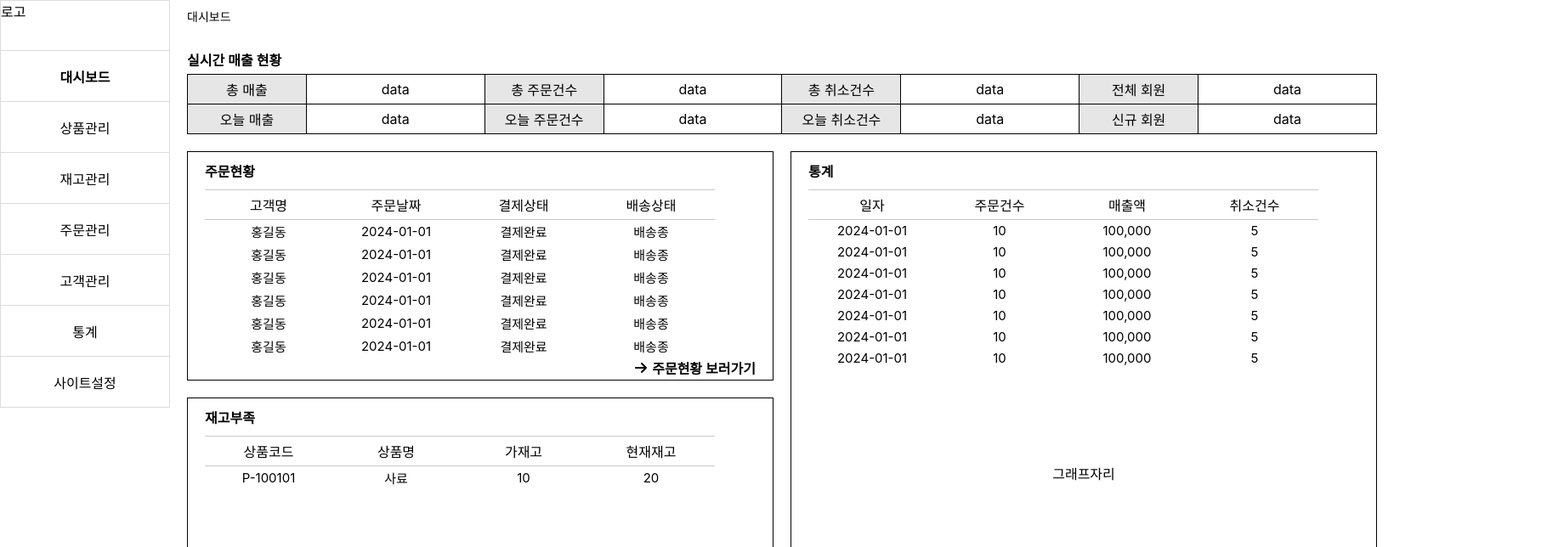
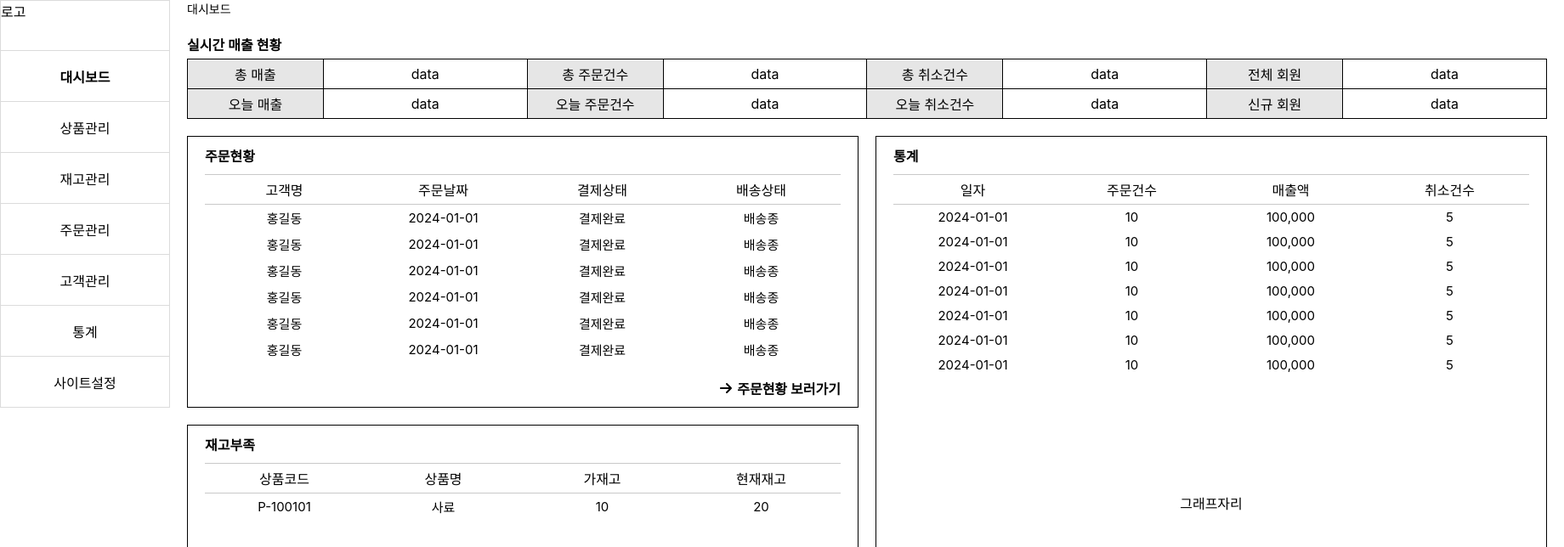
Before and after one commit to meong-nyang/front, a React (Create React App) app: page /admin/dashboard in a window 1280 px wide. Shown: the top 644 px of the page at 85% size, 1840 px wide, since content can reach past the window. Built offline with nearby package versions, Linux system fonts and the light colour scheme.

Commit message:
대시보드 레이아웃 조절

```diff
--- a/src/pages/admin/Dashboard/Dashboard.jsx
+++ b/src/pages/admin/Dashboard/Dashboard.jsx
@@ -115,7 +115,7 @@ function Dashboard(props) {
 
     return (
         <MainLayout location={"대시보드"}>
-            <div css={s.status}>
+            <div css={s.layout}>
                 <div>실시간 매출 현황</div>
                 <table>
                     <tr>
--- a/src/pages/admin/Dashboard/style.js
+++ b/src/pages/admin/Dashboard/style.js
@@ -1,10 +1,10 @@
 import { css } from "@emotion/react";
 import { ADMIN_PAGE_COLORS } from "../../../constants/colors";
 
-export const status = css`
+export const layout = css`
     display: flex;
     flex-direction: column;
-    width: 1400px;
+    width: 1600px;
     margin-bottom: 20px;
 
     & > div:nth-of-type(1) {
@@ -33,7 +33,7 @@ export const status = css`
 
 export const information = css`
     display: flex;
-    width: 1400px;
+    width: 1600px;
 `;
 
 export const leftInfo = css`
@@ -55,7 +55,7 @@ export const rightInfo = css`
     height: 100%;
 
     & > div {
-        height: 560px;
+        height: 660px;
     }
 `;
 
@@ -65,8 +65,8 @@ export const card = css`
     flex-direction: column;
     border: 1px solid black;
     padding: 10px 20px;
-    width: 690px;
-    height: 270px;
+    width: 790px;
+    height: 320px;
 
     & > header {
         margin: 0;
@@ -99,7 +99,7 @@ export const card = css`
     table {
         margin-top: 10px;
         border-collapse: collapse;
-        /* width: 100%; */
+        width: 100%;
     }
 
     td {
@@ -115,7 +115,7 @@ export const card = css`
     }
 
     tbody td {
-        padding: 3px 0px;
+        padding: 5px 0px;
         font-size: 15px;
     }
 `;
```
